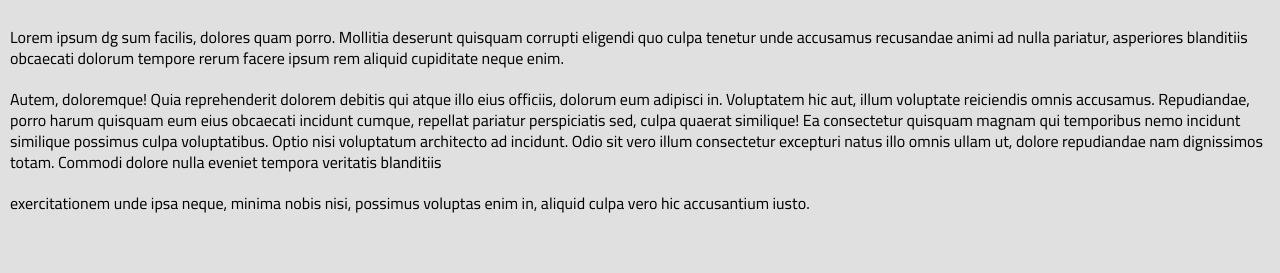
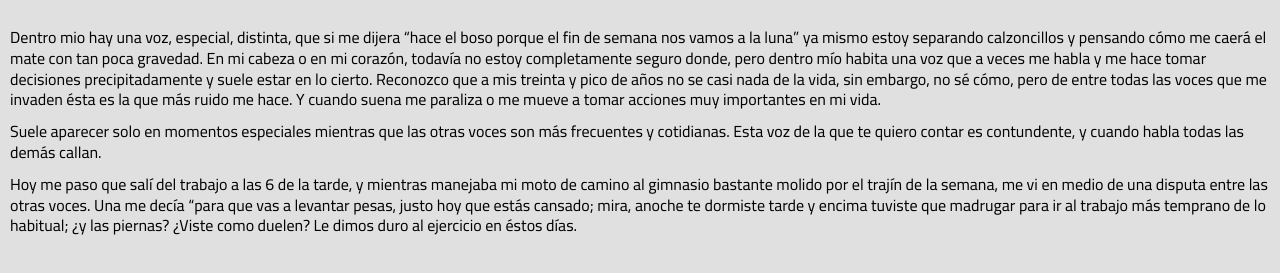
Before and after one commit to Gabriel-Arg/bita_leo, a plain HTML site: page page/9-abril-2023.html in a window 1280 px wide. Shown: the part 125-398 px from the top of the page. Drawn offline with Linux system fonts and the light colour scheme.

Commit message:
Incorpora parrafos nuevo al post

```diff
--- a/page/9-abril-2023.html
+++ b/page/9-abril-2023.html
@@ -49,8 +49,34 @@
 
     <div class="parrafo">
         <p class="parrafo_p">
-            Lorem ipsum dg  sum facilis, dolores quam porro. Mollitia deserunt quisquam corrupti eligendi quo culpa tenetur unde accusamus recusandae animi ad nulla pariatur, asperiores blanditiis obcaecati dolorum tempore rerum facere ipsum rem aliquid cupiditate neque enim. <br> <br>
-            Autem, doloremque! Quia reprehenderit dolorem debitis qui atque illo eius officiis, dolorum eum adipisci in. Voluptatem hic aut, illum voluptate reiciendis omnis accusamus. Repudiandae, porro harum quisquam eum eius obcaecati incidunt cumque, repellat pariatur perspiciatis sed, culpa quaerat similique! Ea consectetur quisquam magnam qui temporibus nemo incidunt similique possimus culpa voluptatibus. Optio nisi voluptatum architecto ad incidunt. Odio sit vero illum consectetur excepturi natus illo omnis ullam ut, dolore repudiandae nam dignissimos totam. Commodi dolore nulla eveniet tempora veritatis blanditiis <br><br> exercitationem unde ipsa neque, minima nobis nisi, possimus voluptas enim in, aliquid culpa vero hic accusantium iusto.
+            Dentro mio hay una voz, especial, distinta, que si me dijera
+            “hace el boso porque el fin de semana nos vamos a la luna” ya mismo
+            estoy separando calzoncillos y pensando cómo me caerá el mate con tan
+            poca gravedad. En mi cabeza o en mi corazón, todavía no estoy
+            completamente seguro donde, pero dentro mío habita una voz que a veces
+            me habla y me hace tomar decisiones precipitadamente y suele estar en
+            lo cierto. Reconozco que a mis treinta y pico de años no se casi nada
+            de la vida, sin embargo, no sé cómo, pero de entre todas las voces que
+            me invaden ésta es la que más ruido me hace. Y cuando suena me
+            paraliza o me mueve a tomar acciones muy importantes en mi vida.
+        </p>
+        <br>
+
+        <p class="parrafo_p">
+            Suele aparecer solo en momentos especiales mientras que las otras voces
+            son más frecuentes y cotidianas. Esta voz de la que te quiero contar es
+            contundente, y cuando habla todas las demás callan.
+        </p>
+        <br>
+
+        <p class="parrafo_p">
+            Hoy me paso que salí del trabajo a las 6 de la tarde, y mientras
+            manejaba mi moto de camino al gimnasio bastante molido por el trajín
+            de la semana, me vi en medio de una disputa entre las otras voces.
+            Una me decía “para que vas a levantar pesas, justo hoy que estás
+            cansado; mira, anoche te dormiste tarde y encima tuviste que madrugar
+            para ir al trabajo más temprano de lo habitual; ¿y las piernas?
+            ¿Viste como duelen? Le dimos duro al ejercicio en éstos días.
         </p>
     </div>
 
```
